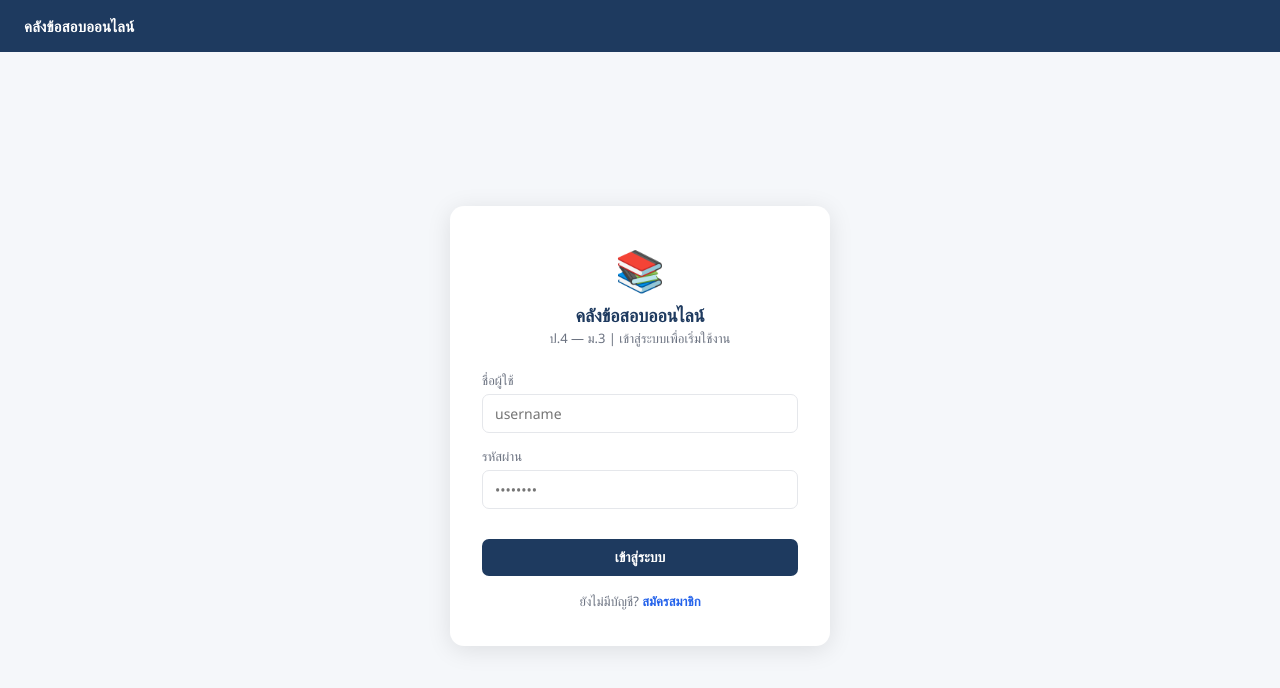
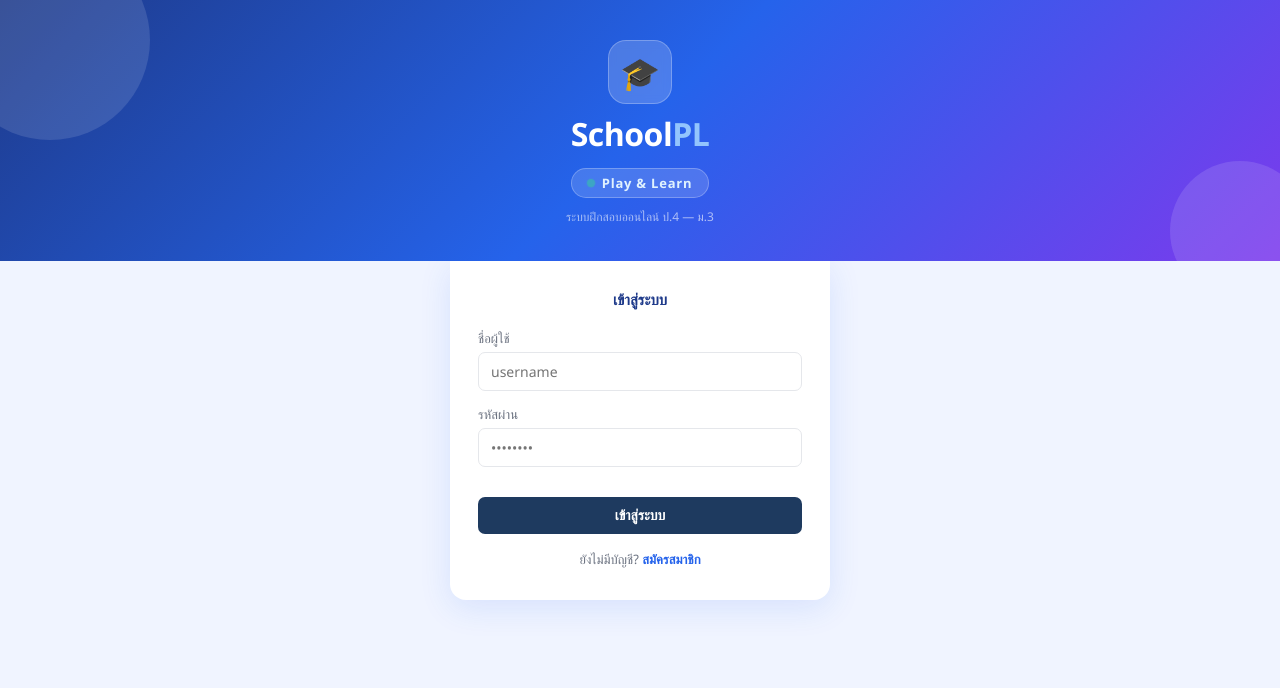
Before and after one commit to glappp/exam-app, a website: page client/login.html in a window 1280 px wide. Drawn offline with Linux system fonts and the light colour scheme.

Commit message:
feat: redesign login page — SchoolPL brand + Play & Learn tagline

```diff
--- a/client/login.html
+++ b/client/login.html
@@ -3,49 +3,156 @@
 <head>
   <meta charset="UTF-8">
   <meta name="viewport" content="width=device-width, initial-scale=1.0">
-  <title>เข้าสู่ระบบ — คลังข้อสอบ</title>
+  <title>SchoolPL — Play & Learn</title>
   <link rel="stylesheet" href="style.css">
   <style>
-    body { display: flex; flex-direction: column; min-height: 100vh; }
+    * { box-sizing: border-box; }
+    body {
+      min-height: 100vh;
+      display: flex;
+      flex-direction: column;
+      background: #f0f4ff;
+    }
+
+    /* ── Brand hero ─────────────────────────────────────────── */
+    .login-hero {
+      background: linear-gradient(135deg, #1e3a8a 0%, #2563eb 50%, #7c3aed 100%);
+      padding: 40px 24px 36px;
+      text-align: center;
+      position: relative;
+      overflow: hidden;
+    }
+
+    /* floating circles decoration */
+    .login-hero::before,
+    .login-hero::after {
+      content: '';
+      position: absolute;
+      border-radius: 50%;
+      opacity: .12;
+      background: #fff;
+    }
+    .login-hero::before { width: 200px; height: 200px; top: -60px; left: -50px; }
+    .login-hero::after  { width: 140px; height: 140px; bottom: -40px; right: -30px; }
+
+    .brand-logo {
+      display: inline-flex;
+      align-items: center;
+      justify-content: center;
+      width: 64px; height: 64px;
+      background: rgba(255,255,255,.18);
+      border-radius: 18px;
+      font-size: 32px;
+      margin-bottom: 14px;
+      backdrop-filter: blur(4px);
+      border: 1.5px solid rgba(255,255,255,.25);
+    }
+
+    .brand-name {
+      font-size: 32px;
+      font-weight: 900;
+      color: #fff;
+      letter-spacing: -.5px;
+      line-height: 1;
+    }
+    .brand-name span { color: #93c5fd; }
+
+    .brand-tagline {
+      margin-top: 8px;
+      display: inline-flex;
+      align-items: center;
+      gap: 8px;
+      background: rgba(255,255,255,.15);
+      border: 1px solid rgba(255,255,255,.25);
+      border-radius: 99px;
+      padding: 5px 16px;
+      font-size: 13px;
+      font-weight: 600;
+      color: #e0f2fe;
+      letter-spacing: .06em;
+    }
+    .brand-tagline .dot {
+      width: 6px; height: 6px;
+      border-radius: 50%;
+      background: #34d399;
+      animation: pulse 2s ease-in-out infinite;
+    }
+    @keyframes pulse {
+      0%,100% { opacity:1; transform:scale(1); }
+      50%      { opacity:.5; transform:scale(1.4); }
+    }
+
+    .brand-sub {
+      margin-top: 10px;
+      font-size: 12px;
+      color: rgba(255,255,255,.6);
+    }
+
+    /* ── Login card ─────────────────────────────────────────── */
     .login-wrap {
       flex: 1;
       display: flex;
-      align-items: center;
+      align-items: flex-start;
       justify-content: center;
-      padding: 24px 16px;
+      padding: 0 16px 40px;
     }
+
     .login-card {
       background: #fff;
-      border-radius: 14px;
-      box-shadow: 0 4px 24px rgba(0,0,0,0.10);
-      padding: 36px 32px;
+      border-radius: 0 0 16px 16px;
+      box-shadow: 0 8px 32px rgba(37,99,235,.12);
+      padding: 28px 28px 32px;
       width: 100%;
       max-width: 380px;
     }
-    .login-logo {
+
+    .login-card h2 {
+      font-size: 15px;
+      font-weight: 700;
+      color: #1e3a8a;
+      margin-bottom: 20px;
       text-align: center;
-      margin-bottom: 24px;
     }
-    .login-logo .icon { font-size: 40px; display: block; margin-bottom: 6px; }
-    .login-logo h1 { font-size: 18px; font-weight: 700; color: var(--navy); }
-    .login-logo p { font-size: 13px; color: var(--muted); margin-top: 2px; }
-    .error-msg { background: #fee2e2; color: #b91c1c; padding: 10px 14px; border-radius: 7px; font-size: 13px; margin-bottom: 14px; display: none; }
-    .register-link { text-align: center; font-size: 13px; color: var(--muted); margin-top: 16px; }
-    .register-link a { color: var(--blue); text-decoration: none; font-weight: 600; }
+
+    .error-msg {
+      background: #fee2e2;
+      color: #b91c1c;
+      padding: 10px 14px;
+      border-radius: 8px;
+      font-size: 13px;
+      margin-bottom: 14px;
+      display: none;
+    }
+
+    .register-link {
+      text-align: center;
+      font-size: 13px;
+      color: var(--muted);
+      margin-top: 16px;
+    }
+    .register-link a { color: #2563eb; text-decoration: none; font-weight: 600; }
+    .register-link a:hover { text-decoration: underline; }
   </style>
 </head>
 <body>
-  <div class="topbar">
-    <span class="topbar-title">คลังข้อสอบออนไลน์</span>
+
+  <!-- Brand Hero -->
+  <div class="login-hero">
+    <div class="brand-logo">🎓</div>
+    <div class="brand-name">School<span>PL</span></div>
+    <div style="margin-top:10px">
+      <div class="brand-tagline">
+        <span class="dot"></span>
+        Play &amp; Learn
+      </div>
+    </div>
+    <div class="brand-sub">ระบบฝึกสอบออนไลน์ ป.4 — ม.3</div>
   </div>
 
+  <!-- Login Form -->
   <div class="login-wrap">
     <div class="login-card">
-      <div class="login-logo">
-        <span class="icon">📚</span>
-        <h1>คลังข้อสอบออนไลน์</h1>
-        <p>ป.4 — ม.3 | เข้าสู่ระบบเพื่อเริ่มใช้งาน</p>
-      </div>
+      <h2>เข้าสู่ระบบ</h2>
 
       <div class="error-msg" id="error-msg"></div>
 
@@ -72,8 +179,6 @@
       if (e.key === 'Enter') login();
     });
 
-    // Override login-script.js error display to use new UI
-    const _origLogin = window.login;
     window.login = async function() {
       const btn = document.getElementById('login-btn');
       const errEl = document.getElementById('error-msg');
```
